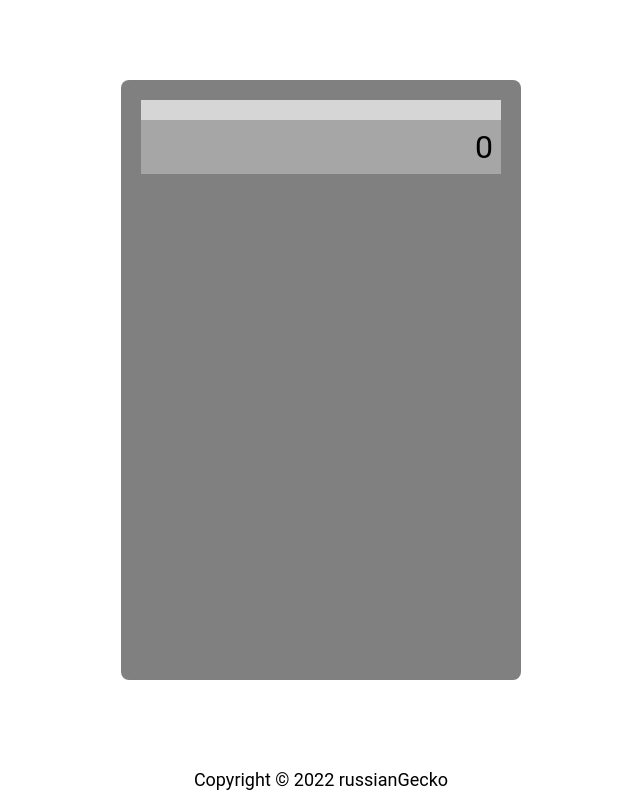
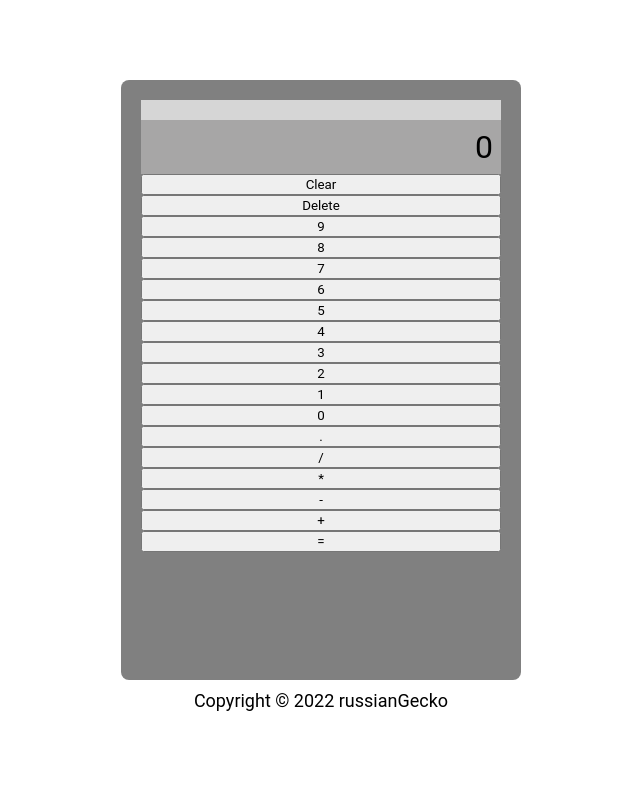
Before and after one commit to mikegecko/calculator, a plain HTML site: page index.html in a window 1280 px wide. Shown: the whole page, without its empty margins (319-959 px from the left). Drawn offline with Linux system fonts and the light colour scheme.

Commit message:
Populated calculator with buttons

```diff
--- a/index.html
+++ b/index.html
@@ -16,7 +16,24 @@
                 <div class="screen-current">0</div>
             </div>
             <div class="buttons">
-
+                <button>Clear</button>
+                <button>Delete</button>
+                <button>9</button>
+                <button>8</button>
+                <button>7</button>
+                <button>6</button>
+                <button>5</button>
+                <button>4</button>
+                <button>3</button>
+                <button>2</button>
+                <button>1</button>
+                <button>0</button>
+                <button>.</button>
+                <button>/</button>
+                <button>*</button>
+                <button>-</button>
+                <button>+</button>
+                <button>=</button>
             </div>
         </div>
     </main>
--- a/styles.css
+++ b/styles.css
@@ -28,11 +28,14 @@
     padding: 8px;
     overflow-wrap: break-word;
 }
+.buttons{
+    display: grid;
+}
 .footer{
     display: flex;
     justify-content: center;
     align-items: center;
-    position: absolute; /*this should probably be :relative*/
+    position: relative;
     bottom: 0;
     left: 0;
     padding: 10px;
```
